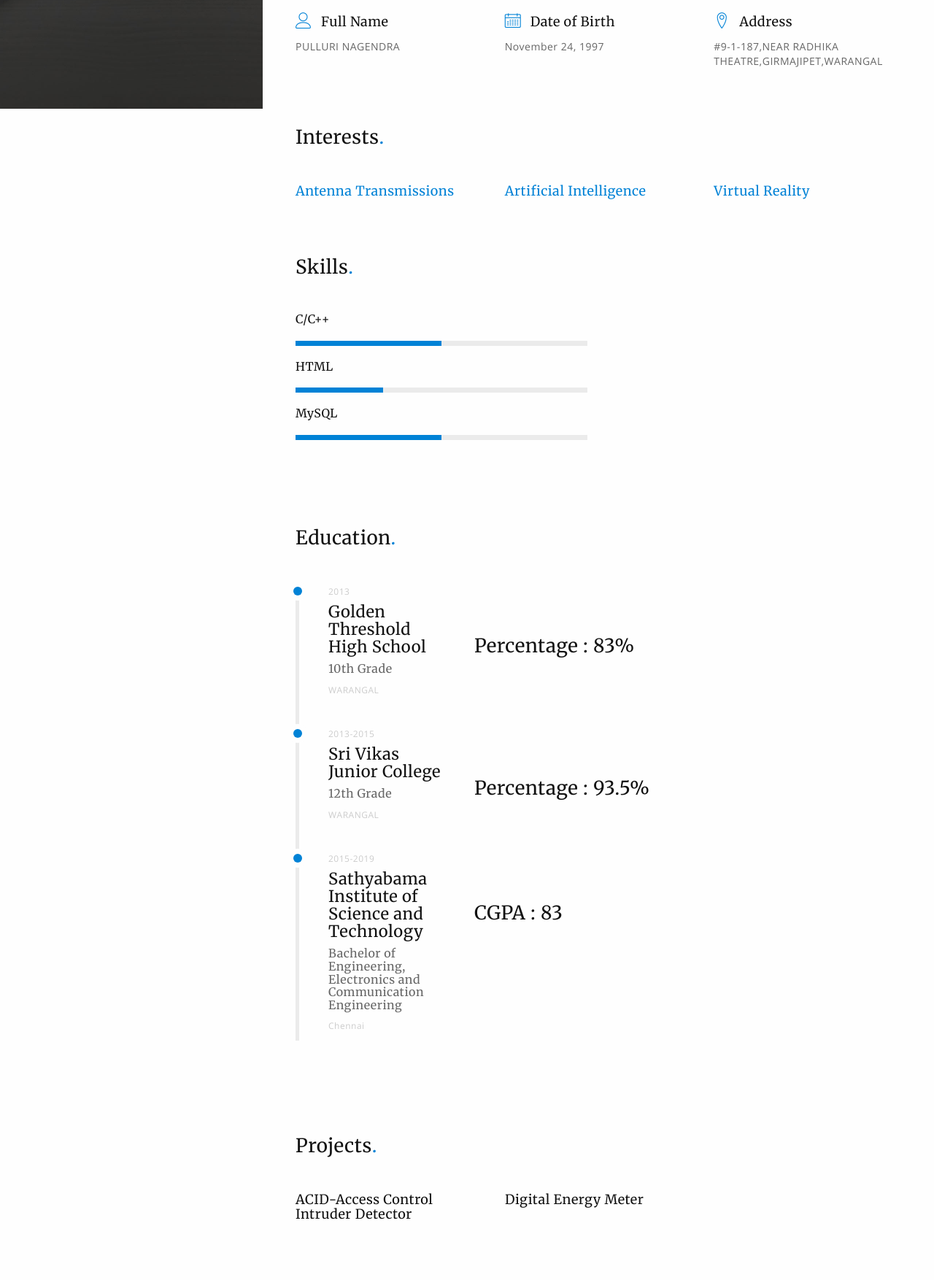
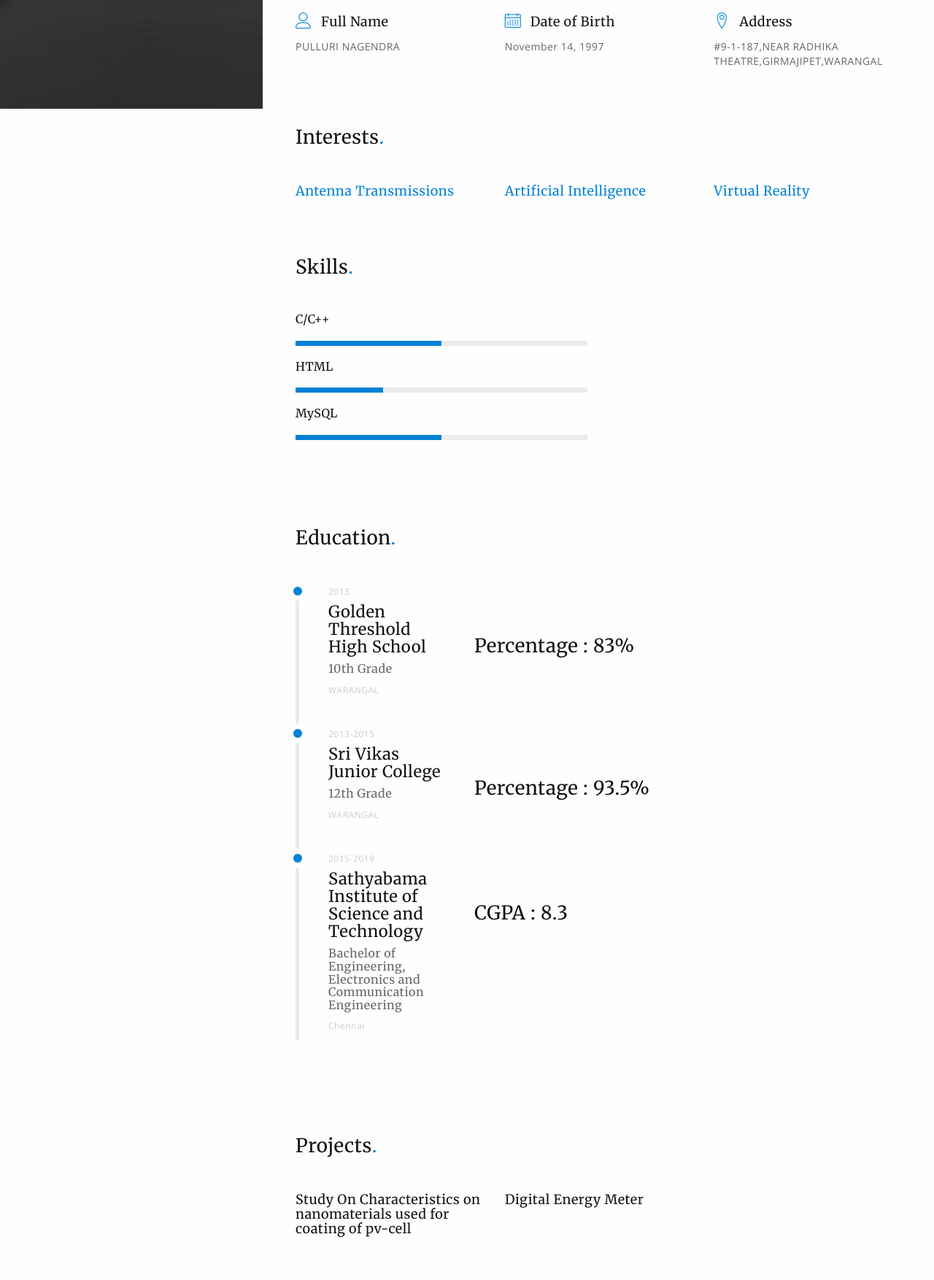
Before and after one commit to pullurinagendra/pullurinagendra.github.io, a plain HTML site: page index.html in a window 1280 px wide. Shown: the part 651-2405 px from the top of the page at 73% size. Drawn offline with nearby package versions, Linux system fonts and the light colour scheme.

Commit message:
Update index.html

```diff
--- a/index.html
+++ b/index.html
@@ -128,7 +128,7 @@
 	</div>
 	<h5>Date of Birth</h5>
 	</div>
-	<p>November 24, 1997</p>
+	<p>November 14, 1997</p>
 	</div><!-- / feature -->
 
 	<div class="col-md-4 feature-left space-bottom">
@@ -295,7 +295,7 @@
 	</div><!-- / timeline-info -->
 	<div class="col-md-9 timeline-details">
 	<p><br><br><br>
-	<h3>CGPA : 83</h3>
+	<h3>CGPA : 8.3</h3>
 	</p>
 	</div><!-- / timeline-details -->
 	</div><!-- / row -->
@@ -318,7 +318,7 @@
 	<div id="posts-carousel" class="owl-carousel">
 	<div class="blog block carousel-post">
 
-	<h5>ACID-Access Control Intruder Detector</h5>
+	<h5>Study On Characteristics on nanomaterials used for coating of pv-cell </h5>
 
 
 
@@ -380,7 +380,7 @@
 	<i class="lnr lnr-phone"></i>
 	</div>
 	<h5>Phone</h5>
-	<a href="tel:+918680030163">+918680030163</a>
+	<a href="tel:+918801338115">+918801338115</a>
 	</div><!-- / feature-block -->
 	</div><!-- / col-md-6 feature-left -->
 
```
